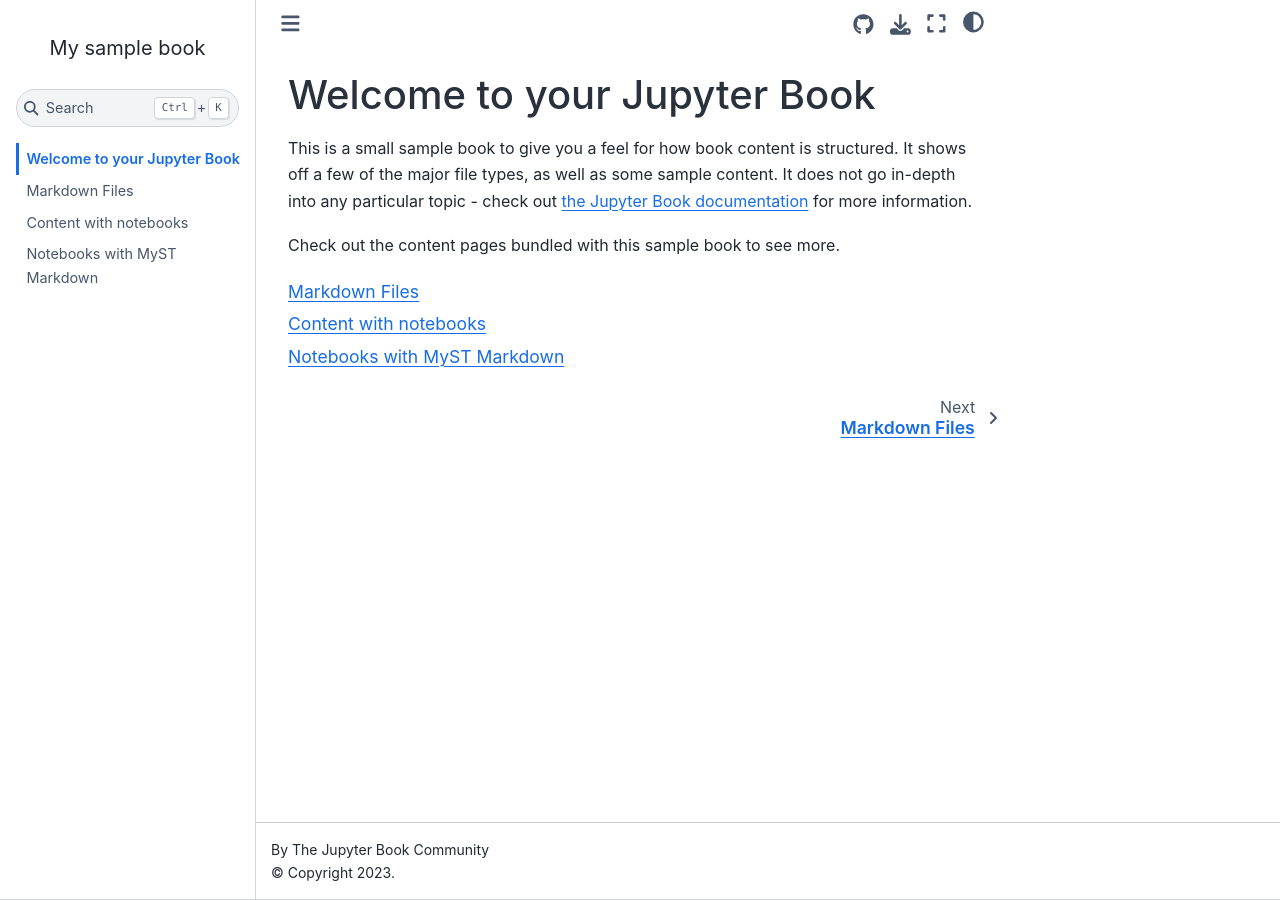
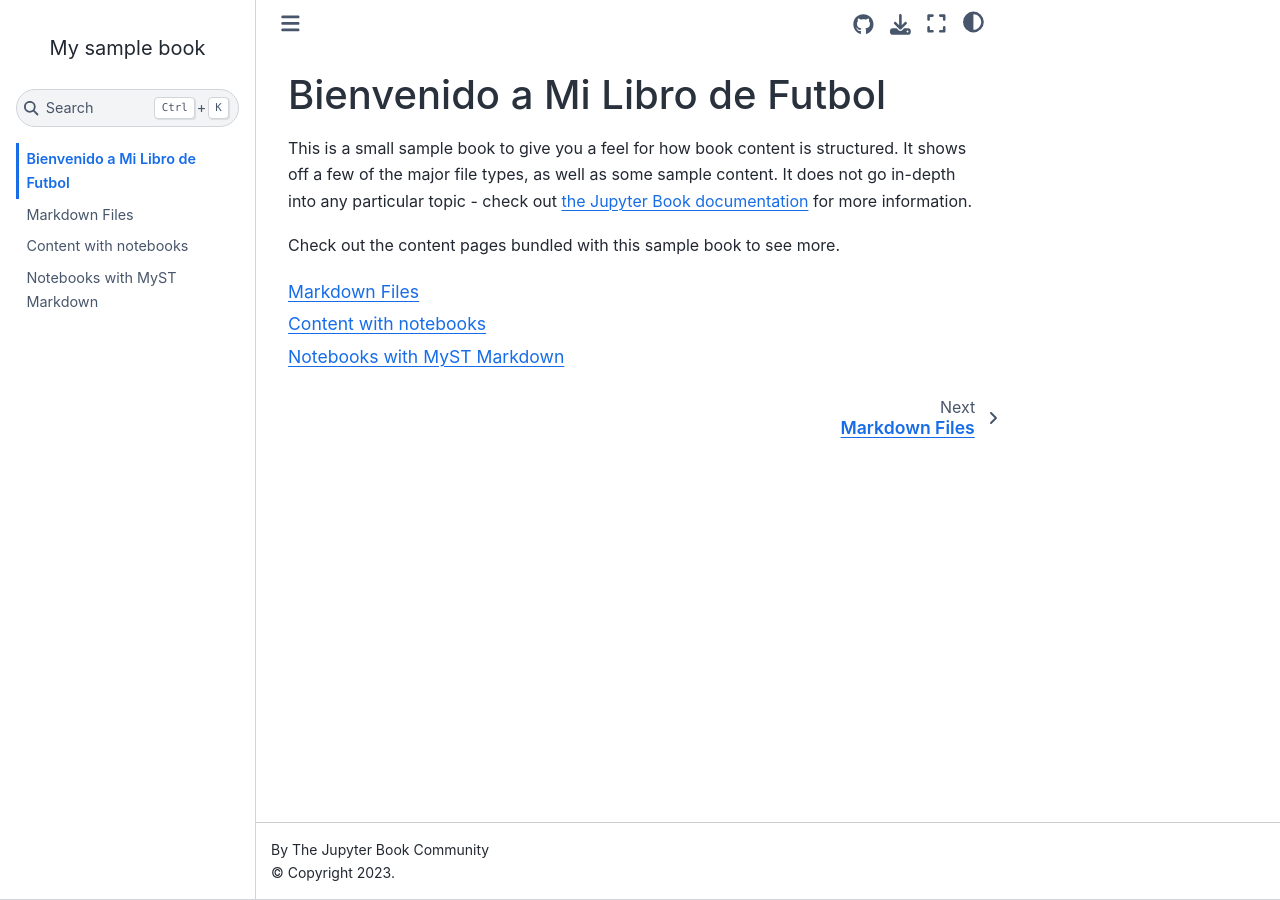
Before and after one commit to Polibiorellana/milibro, a Jupyter Book: the page built from intro.md, in a window 1280 px wide. Built offline with Jupyter Book 1.0.4 settings and Sphinx 7.4.7 and the Sphinx Book theme 1.1.4, drawn with Linux system fonts in a browser that asks for light colours.

Commit message:
Update intro.md

```diff
--- a/intro.md
+++ b/intro.md
@@ -1,4 +1,4 @@
-# Welcome to your Jupyter Book
+# Bienvenido a Mi Libro de Futbol
 
 This is a small sample book to give you a feel for how book content is
 structured.
```
